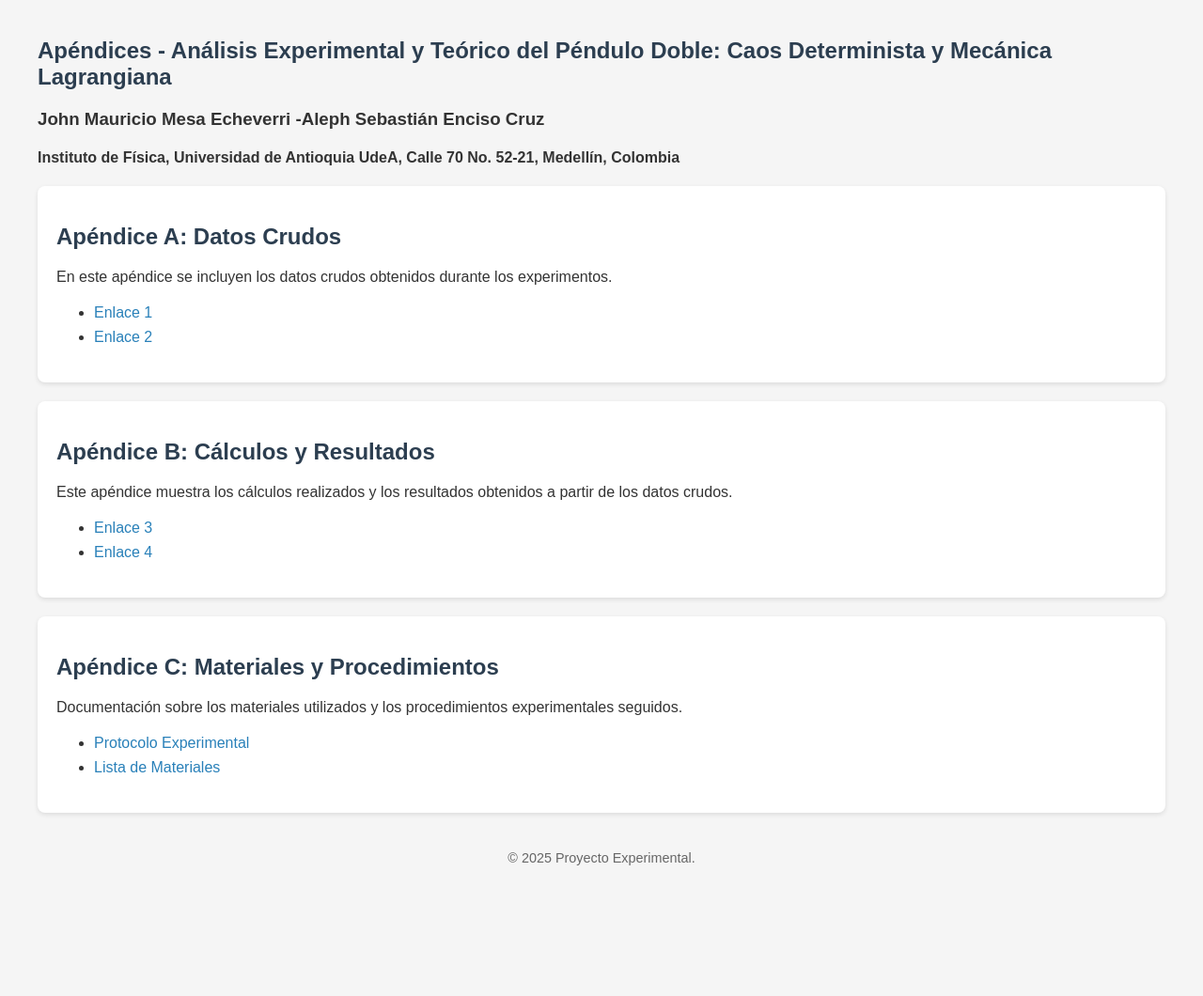
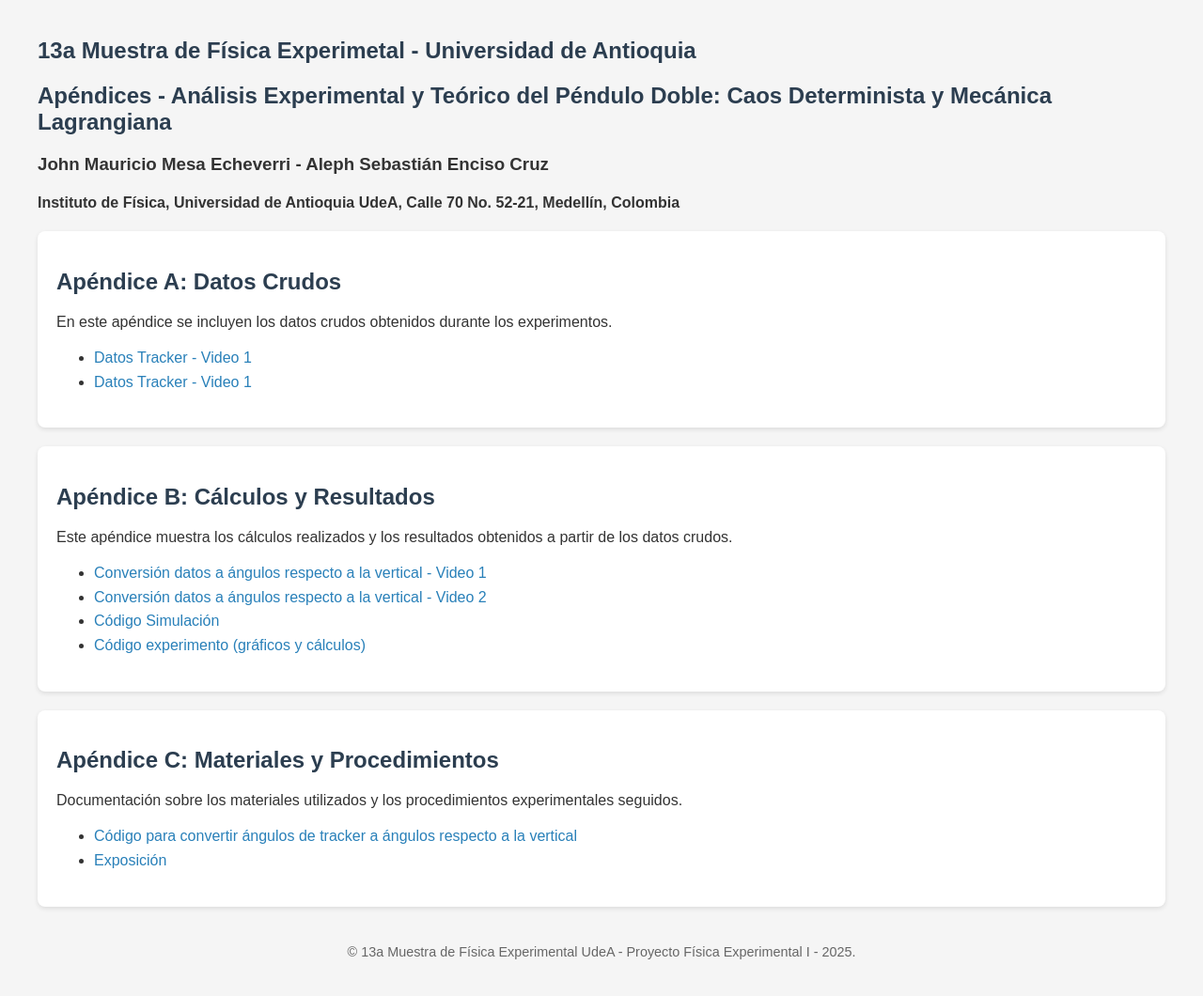
Before and after one commit to TheoreticalHorizons/apendices, a plain HTML site: page index.html in a window 1280 px wide. Shown: the whole page at 94% size. Before the commit the page ends 961 px from the top, so only its background shows below. Drawn offline with Linux system fonts and the light colour scheme.

Commit message:
Update index.html

```diff
--- a/index.html
+++ b/index.html
@@ -44,15 +44,16 @@
     </style>
 </head>
 <body>
+    <h2>13a Muestra de Física Experimetal - Universidad de Antioquia</h2>
     <h2>Apéndices - Análisis Experimental y Teórico del Péndulo Doble: Caos Determinista y Mecánica Lagrangiana</h2>
-    <h3>John Mauricio Mesa Echeverri -Aleph Sebastián Enciso Cruz</h3>
+    <h3>John Mauricio Mesa Echeverri - Aleph Sebastián Enciso Cruz</h3>
     <h4>Instituto de Física, Universidad de Antioquia UdeA, Calle 70 No. 52-21, Medellín, Colombia</h4>
     <section id="apendiceA">
         <h2>Apéndice A: Datos Crudos</h2>
         <p>En este apéndice se incluyen los datos crudos obtenidos durante los experimentos.</p>
         <ul>
-            <li><a href="datos/tabla1.csv" target="_blank">Enlace 1</a></li>
-            <li><a href="datos/tabla2.csv" target="_blank">Enlace 2</a></li>
+            <li><a href="Datos video 1.xlsx" target="_blank">Datos Tracker - Video 1</a></li>
+            <li><a href="Datos video 2.xlsx" target="_blank">Datos Tracker - Video 1</a></li>
         </ul>
     </section>
 
@@ -60,8 +61,10 @@
         <h2>Apéndice B: Cálculos y Resultados</h2>
         <p>Este apéndice muestra los cálculos realizados y los resultados obtenidos a partir de los datos crudos.</p>
         <ul>
-            <li><a href="resultados/calculos.pdf" target="_blank">Enlace 3</a></li>
-            <li><a href="resultados/graficos.pdf" target="_blank">Enlace 4</a></li>
+            <li><a href="DEFINITIVO_Datos_video2.xlsx" target="_blank">Conversión datos a ángulos respecto a la vertical - Video 1</a></li>
+            <li><a href="DEFINITIVO_Datos_video2.xlsx" target="_blank">Conversión datos a ángulos respecto a la vertical - Video 2</a></li>
+            <li><a href="ProyectoFinalSimulation.ipynb" target="_blank">Código Simulación</a></li>
+            <li><a href="ProyectoFinalExperimentod.ipynb" target="_blank">Código experimento (gráficos y cálculos)</a></li>
         </ul>
     </section>
 
@@ -69,13 +72,13 @@
         <h2>Apéndice C: Materiales y Procedimientos</h2>
         <p>Documentación sobre los materiales utilizados y los procedimientos experimentales seguidos.</p>
         <ul>
-            <li><a href="procedimientos/protocolo.pdf" target="_blank">Protocolo Experimental</a></li>
-            <li><a href="procedimientos/materiales.pdf" target="_blank">Lista de Materiales</a></li>
+            <li><a href="DATAEXP.ipynb" target="_blank">Código para convertir ángulos de tracker a ángulos respecto a la vertical</a></li>
+            <li><a href="https://theoreticalhorizons.github.io/PenduloDoble/" target="_blank">Exposición</a></li>
         </ul>
     </section>
 
     <footer>
-        &copy; 2025 Proyecto Experimental.
+        &copy; 13a Muestra de Física Experimental UdeA - Proyecto Física Experimental I - 2025.
     </footer>
 </body>
 </html>
```
